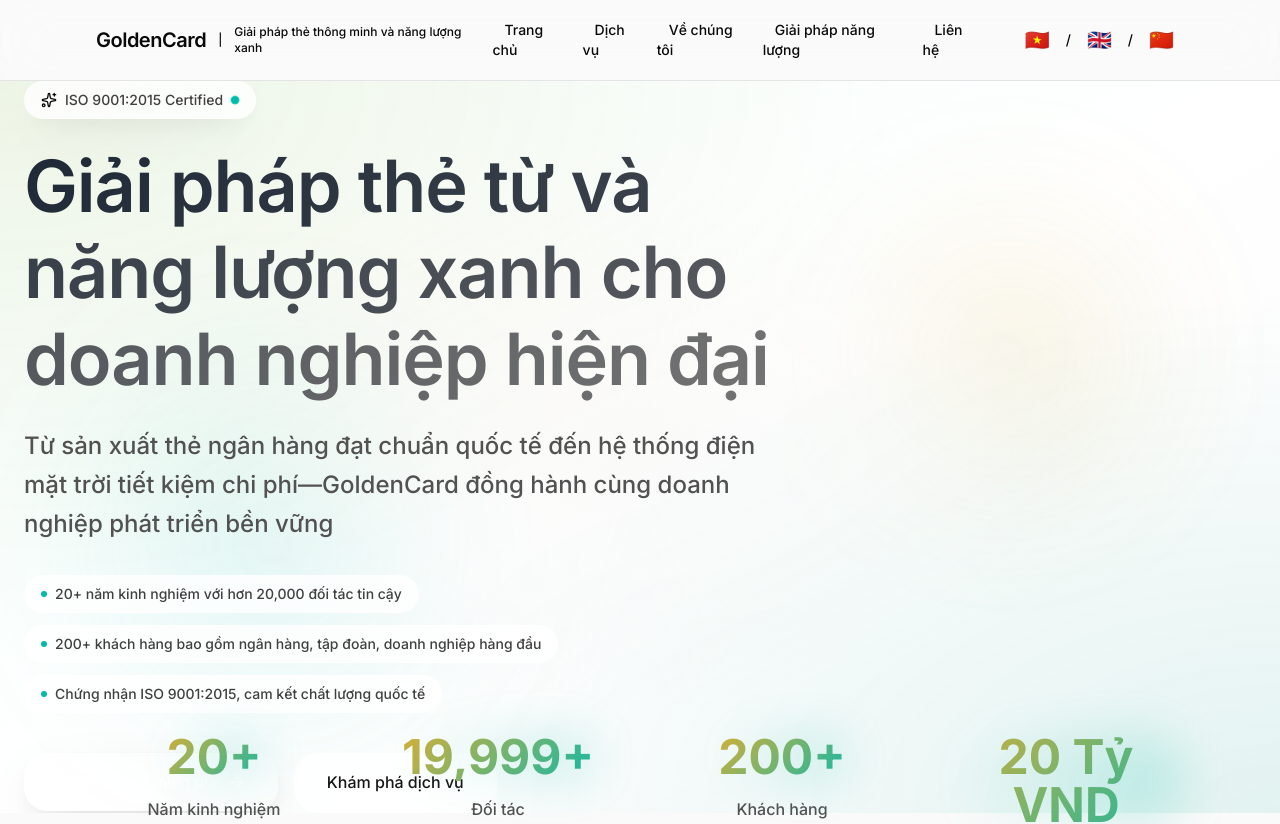
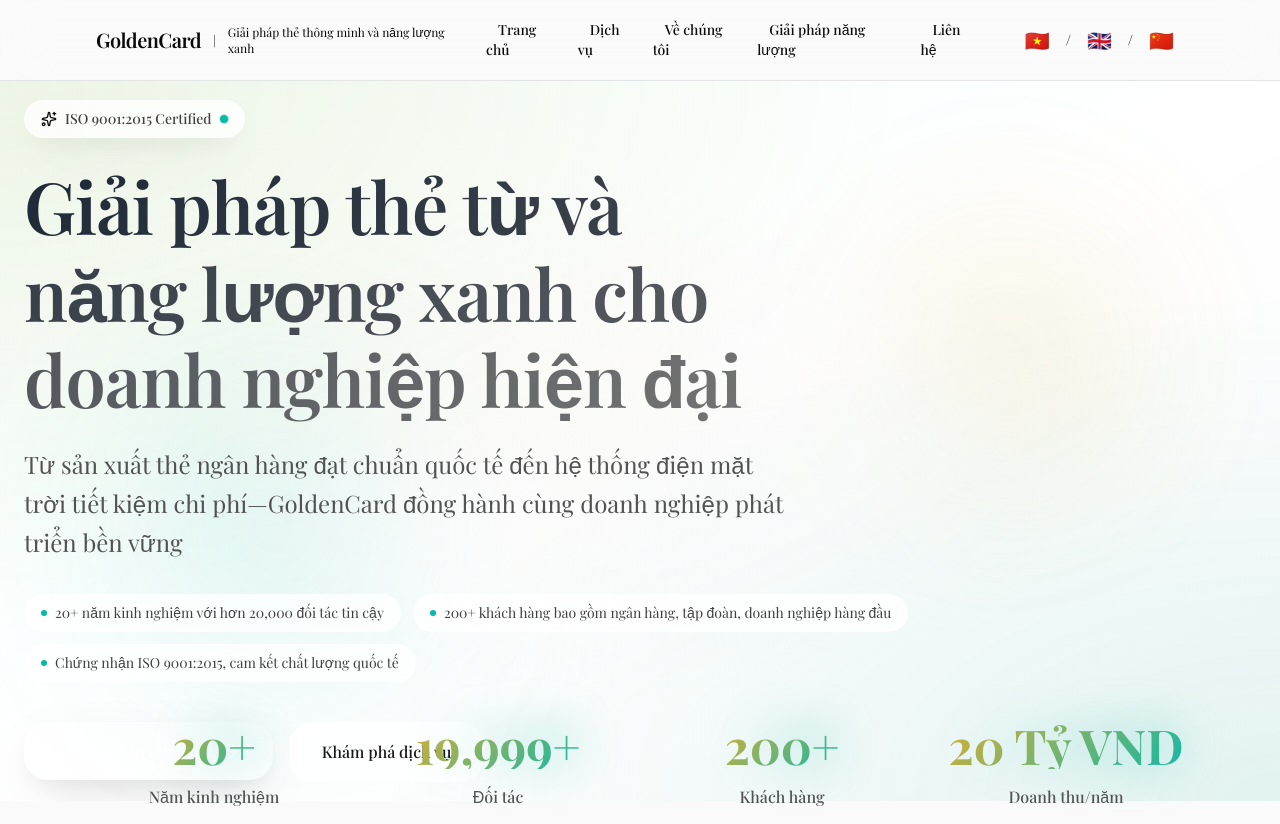
Before and after one commit to lamqanna/goldencard-website, a Next.js app: page /vi in a window 1280 px wide. Shown: the top 824 px of the page. Built offline with nearby package versions, Linux system fonts and the light colour scheme; no server answers.

Commit message:
feat: configure Playfair Display for Vietnamese (regular 400) and Montserrat for English (medium 500)

```diff
--- a/app/[locale]/layout.tsx
+++ b/app/[locale]/layout.tsx
@@ -7,7 +7,7 @@
 import { getSitewide } from "@/lib/content";
 import { defaultLocale, locales, type Locale } from "@/lib/i18n";
 import { getPrimaryNavigation } from "@/lib/navigation";
-import { inter, montserrat } from "@/app/fonts";
+import { playfairDisplay, montserrat } from "@/app/fonts";
 
 interface LocaleLayoutProps {
   children: ReactNode;
@@ -33,13 +33,14 @@
   const navItems = getPrimaryNavigation(locale);
 
   // Choose font based on locale
-  const fontClass = locale === "vi" ? inter.className : montserrat.className;
+  const fontClass = locale === "vi" ? playfairDisplay.className : montserrat.className;
+  const fontWeight = locale === "vi" ? 400 : 500; // Regular 400 for Vietnamese, Medium 500 for English
 
   return (
     <>
       <LocaleLangSetter locale={locale} />
       <div className={`flex min-h-screen flex-col bg-background text-foreground ${fontClass}`}
-           style={{ fontWeight: 500 }}>
+           style={{ fontWeight }}>
         <Navbar locale={locale} navItems={navItems} tagline={sitewide.tagline} />
         <main className="flex-1">{children}</main>
         <Footer locale={locale} navItems={navItems} trustLines={sitewide.trust_lines} />
--- a/app/fonts.ts
+++ b/app/fonts.ts
@@ -1,21 +1,21 @@
-import { Inter, Montserrat } from "next/font/google";
+import { Playfair_Display, Montserrat } from "next/font/google";
 
-// Inter for Vietnamese (similar to Cal Sans - modern, clean)
-export const inter = Inter({
-  variable: "--font-inter",
+// Playfair Display for Vietnamese (elegant serif)
+export const playfairDisplay = Playfair_Display({
+  variable: "--font-playfair",
   subsets: ["latin", "vietnamese"],
   display: "swap",
-  weight: ["500", "600", "700", "800"],
+  weight: ["400", "500", "600", "700", "800"],
 });
 
-// Montserrat for English
+// Montserrat for English (clean sans-serif)
 export const montserrat = Montserrat({
   variable: "--font-montserrat",
   subsets: ["latin"],
   display: "swap",
-  weight: ["500", "600", "700", "800"],
+  weight: ["400", "500", "600", "700", "800"],
 });
 
 // Keep for backwards compatibility
-export const bodyFont = inter;
+export const bodyFont = playfairDisplay;
 export const headingFont = montserrat;
--- a/app/globals.css
+++ b/app/globals.css
@@ -114,7 +114,7 @@
   color: var(--foreground);
   font-family: var(--font-body), system-ui, -apple-system, BlinkMacSystemFont, "Segoe UI", sans-serif;
   font-feature-settings: "liga", "kern";
-  font-weight: 500;
+  font-weight: 400;
   line-height: 1.6;
   -webkit-font-smoothing: antialiased;
   -moz-osx-font-smoothing: grayscale;
```
